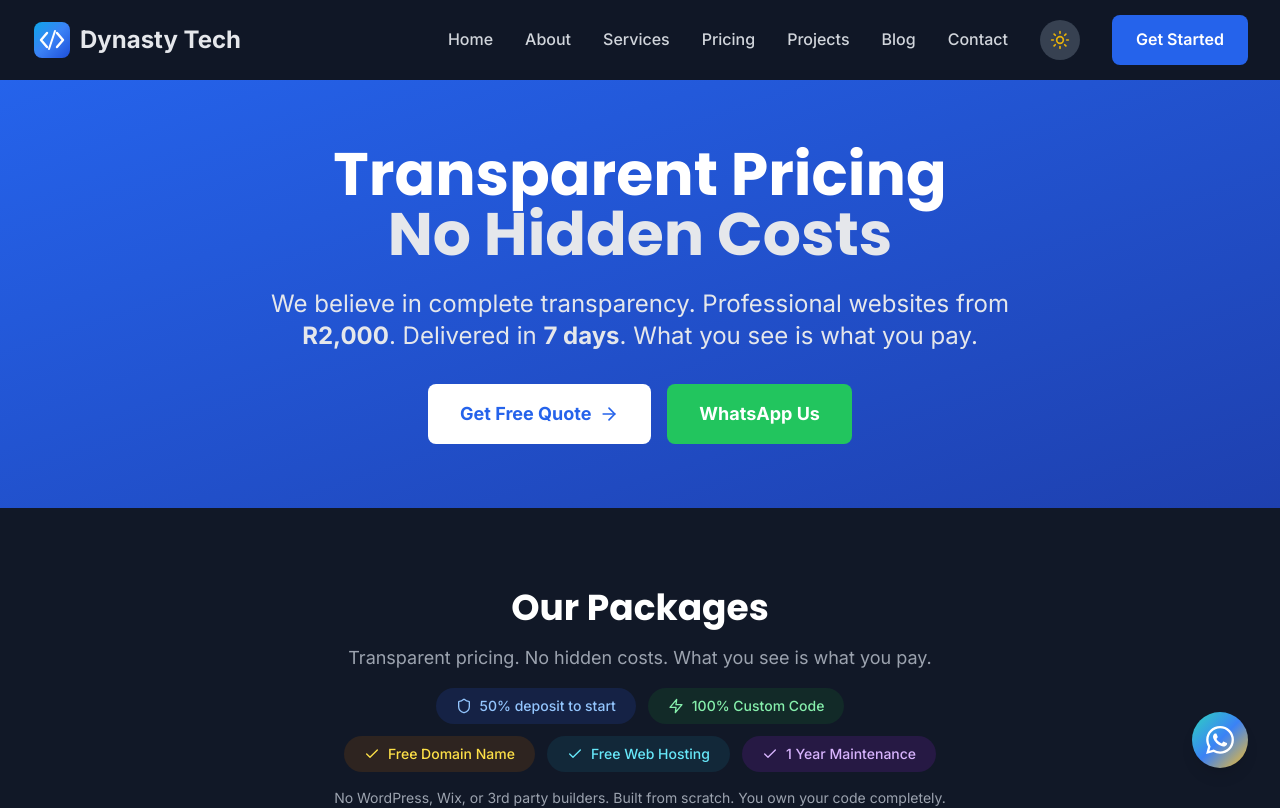
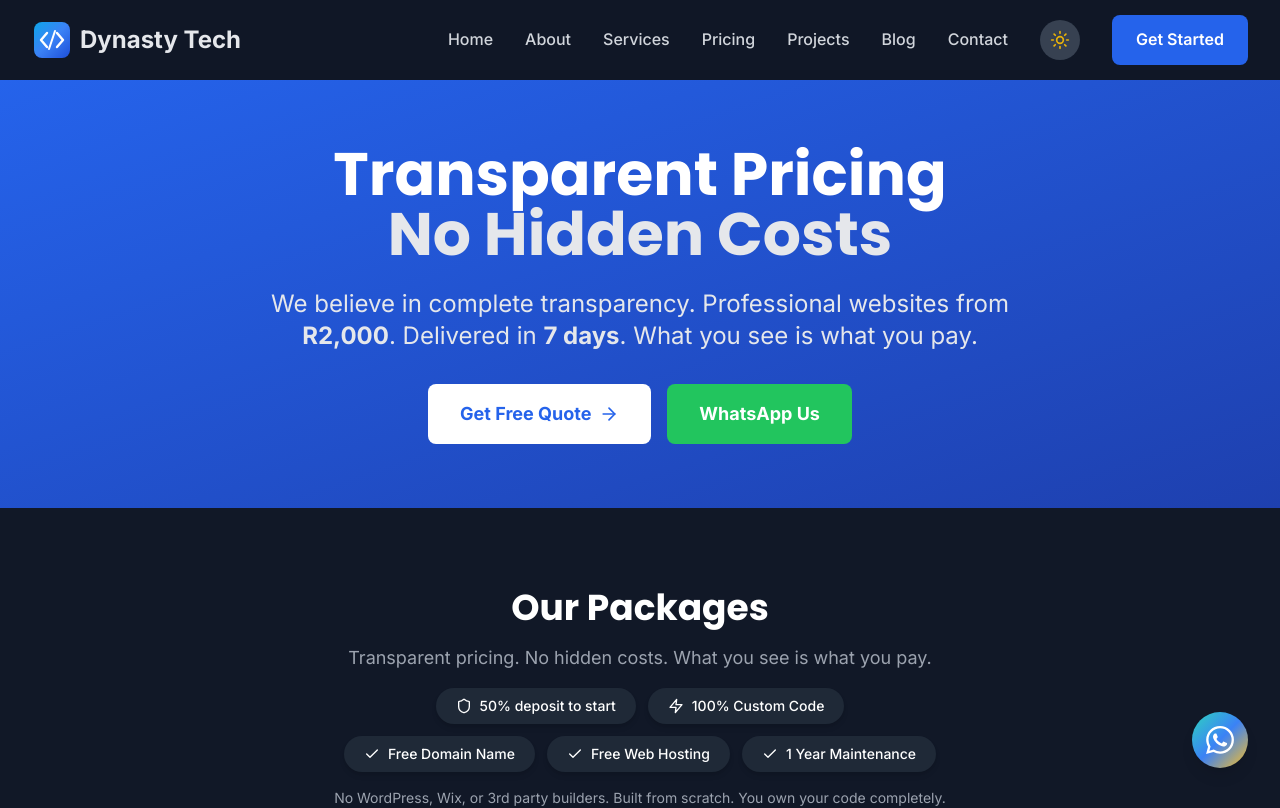
Before and after one commit to DynastyTech/business, a React (Create React App) app in the folder client/: page /cheap-website-south-africa in a window 1280 px wide. Shown: the top 808 px of the page. Built offline with nearby package versions, Linux system fonts and the light colour scheme.

Commit message:
Update badges to match card colors - neutral background with appropriate text colors

```diff
--- a/client/src/components/CheapWebsitePage.js
+++ b/client/src/components/CheapWebsitePage.js
@@ -142,25 +142,25 @@
             </p>
             <div className="flex flex-col gap-3 justify-center items-center">
               <div className="flex flex-wrap justify-center gap-3">
-                <div className="inline-flex items-center gap-2 px-5 py-2 bg-primary-100 dark:bg-primary-900/30 text-primary-700 dark:text-primary-300 rounded-full text-sm font-medium">
+                <div className="inline-flex items-center gap-2 px-5 py-2 bg-white dark:bg-gray-800 text-gray-900 dark:text-white rounded-full text-sm font-medium shadow-md">
                   <Shield size={16} />
                   50% deposit to start
                 </div>
-                <div className="inline-flex items-center gap-2 px-5 py-2 bg-green-100 dark:bg-green-900/30 text-green-700 dark:text-green-300 rounded-full text-sm font-medium">
+                <div className="inline-flex items-center gap-2 px-5 py-2 bg-white dark:bg-gray-800 text-gray-900 dark:text-white rounded-full text-sm font-medium shadow-md">
                   <Zap size={16} />
                   100% Custom Code
                 </div>
               </div>
               <div className="flex flex-wrap justify-center gap-3">
-                <div className="inline-flex items-center gap-2 px-5 py-2 bg-yellow-100 dark:bg-yellow-900/30 text-yellow-700 dark:text-yellow-300 rounded-full text-sm font-medium">
+                <div className="inline-flex items-center gap-2 px-5 py-2 bg-white dark:bg-gray-800 text-gray-900 dark:text-white rounded-full text-sm font-medium shadow-md">
                   <Check size={16} />
                   Free Domain Name
                 </div>
-                <div className="inline-flex items-center gap-2 px-5 py-2 bg-cyan-100 dark:bg-cyan-900/30 text-cyan-700 dark:text-cyan-300 rounded-full text-sm font-medium">
+                <div className="inline-flex items-center gap-2 px-5 py-2 bg-white dark:bg-gray-800 text-gray-900 dark:text-white rounded-full text-sm font-medium shadow-md">
                   <Check size={16} />
                   Free Web Hosting
                 </div>
-                <div className="inline-flex items-center gap-2 px-5 py-2 bg-purple-100 dark:bg-purple-900/30 text-purple-700 dark:text-purple-300 rounded-full text-sm font-medium">
+                <div className="inline-flex items-center gap-2 px-5 py-2 bg-white dark:bg-gray-800 text-gray-900 dark:text-white rounded-full text-sm font-medium shadow-md">
                   <Check size={16} />
                   1 Year Maintenance
                 </div>
```
